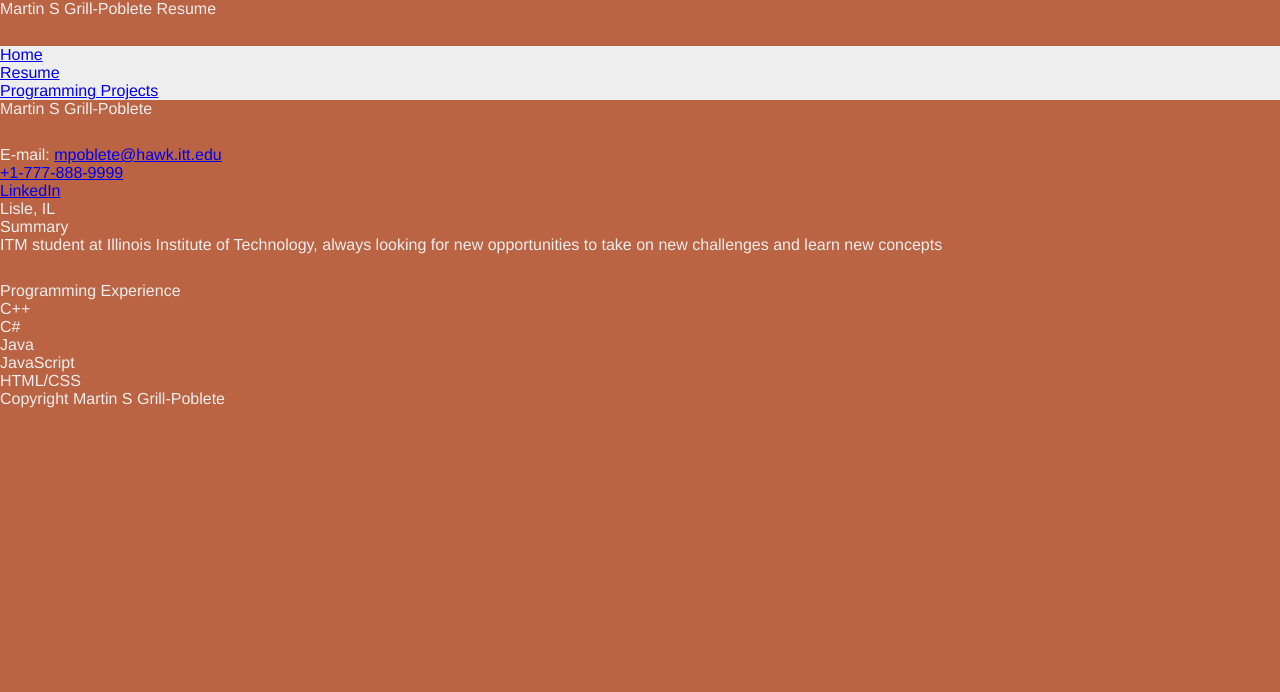
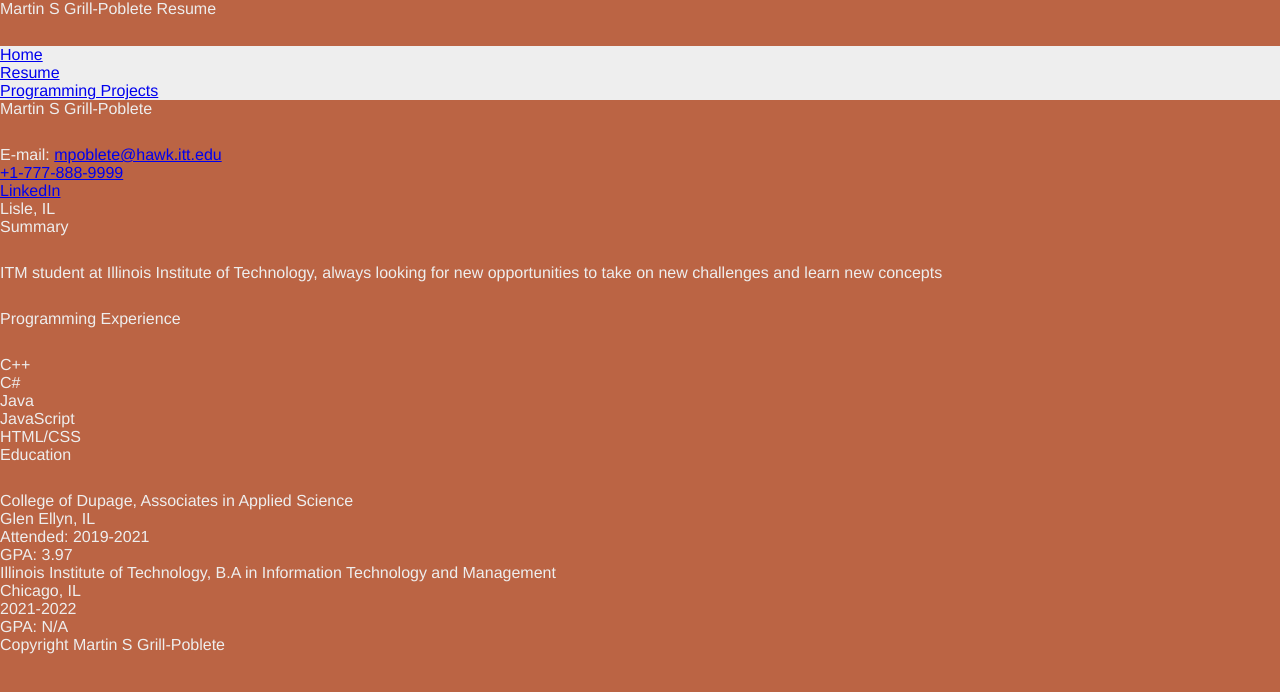
Before and after one commit to Pobletem/website-css, a plain HTML site: page resume/index.html in a window 1280 px wide. Drawn offline with Linux system fonts and the light colour scheme.

Commit message:
Add viewport element to every html page

```diff
--- a/resume/index.html
+++ b/resume/index.html
@@ -2,6 +2,7 @@
 <html lang="en">
   <head>
     <meta charset="utf-8" />
+    <meta name="viewport" content="width=device-width,initial-scale=1.0,shrink-to-fit=no" />
     <title>Martin S Grill-Poblete</title>
     <link rel="stylesheet" href="../assets/css/screen.css" />
   </head>
@@ -17,10 +18,7 @@
       </nav>
     </header>
     <main id="content">
-      <article id="resume">
-        <header>
-
-        </header>
+      <article id="resume-contact">
         <h2>Martin S Grill-Poblete</h2>
         <ul>
           <li>E-mail: <a href="mailto:mpoblete@hawk.iit.edu">mpoblete@hawk.itt.edu</a></li>
@@ -28,13 +26,13 @@
           <li><a href="https://www.linkedin.com/in/martin-poblete-b38918189/">LinkedIn</a></li>
           <li>Lisle, IL</li>
         </ul>
-        <header>
-          Summary
-        </header>
+      </article>
+      <article id="resume-summary">
+        <h2>Summary</h2>
         <p>ITM student at Illinois Institute of Technology, always looking for new opportunities to take on new challenges and learn new concepts</p>
-        <header>
-          Programming Experience
-        </header>
+      </article>
+      <article id="programming-experience">
+        <h2>Programming Experience</h2>
         <ul>
           <li>C++</li>
           <li>C#</li>
@@ -43,6 +41,27 @@
           <li>HTML/CSS</li>
         </ul>
       </article>
+      <article id="education">
+        <h2>Education</h2>
+        <ul>
+          <li class="college">
+            College of Dupage, Associates in Applied Science
+            <ul>
+              <li>Glen Ellyn, IL</li>
+              <li>Attended: 2019-2021</li>
+              <li>GPA: 3.97</li>
+            </ul>
+          </li>
+          <li class="college">
+            Illinois Institute of Technology, B.A in Information Technology and Management
+            <ul>
+              <li>Chicago, IL</li>
+              <li>2021-2022</li>
+              <li>GPA: N/A</li>
+            </ul>
+          </li>
+        </ul>
+      </article>
     </main>
     <footer id="footer">
       <p>Copyright Martin S Grill-Poblete</p>
```
Also changed, not shown: index.html (+1 -0 lines), programming/index.html (+2 -1 lines).
